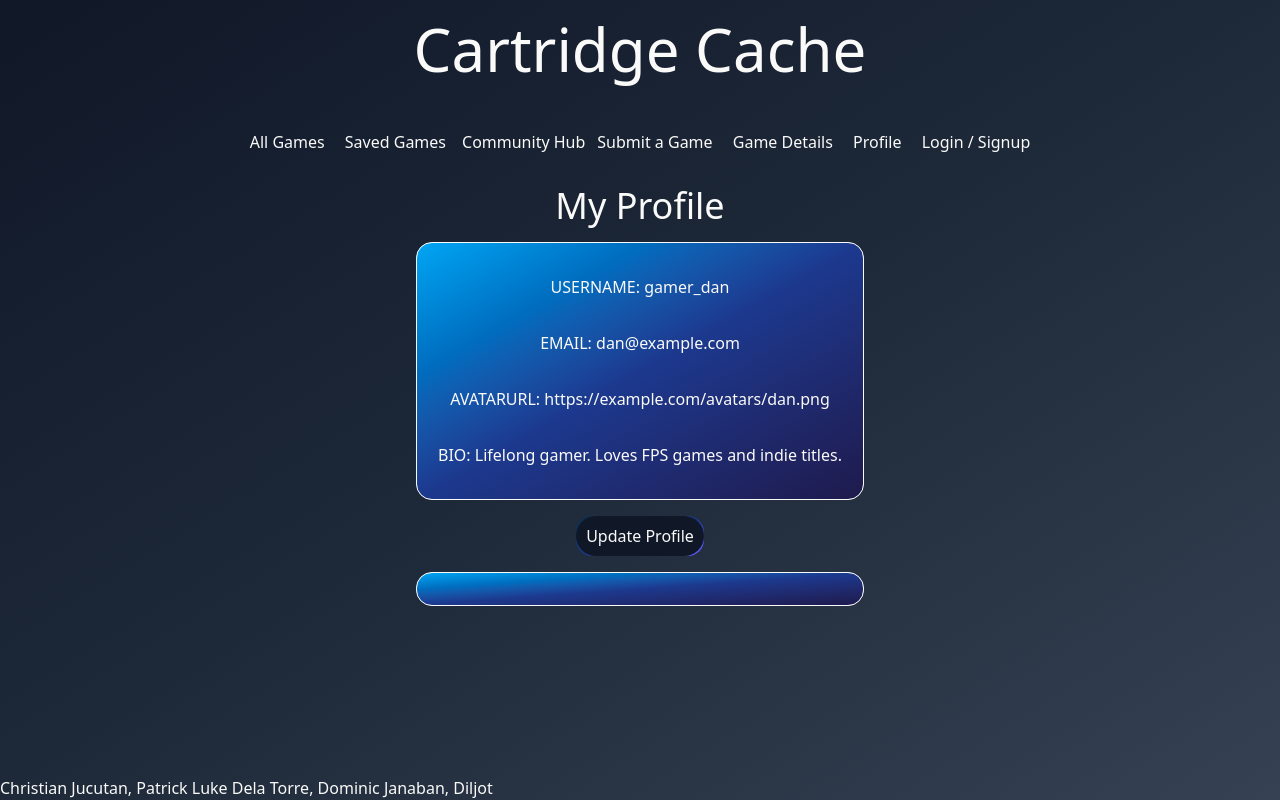
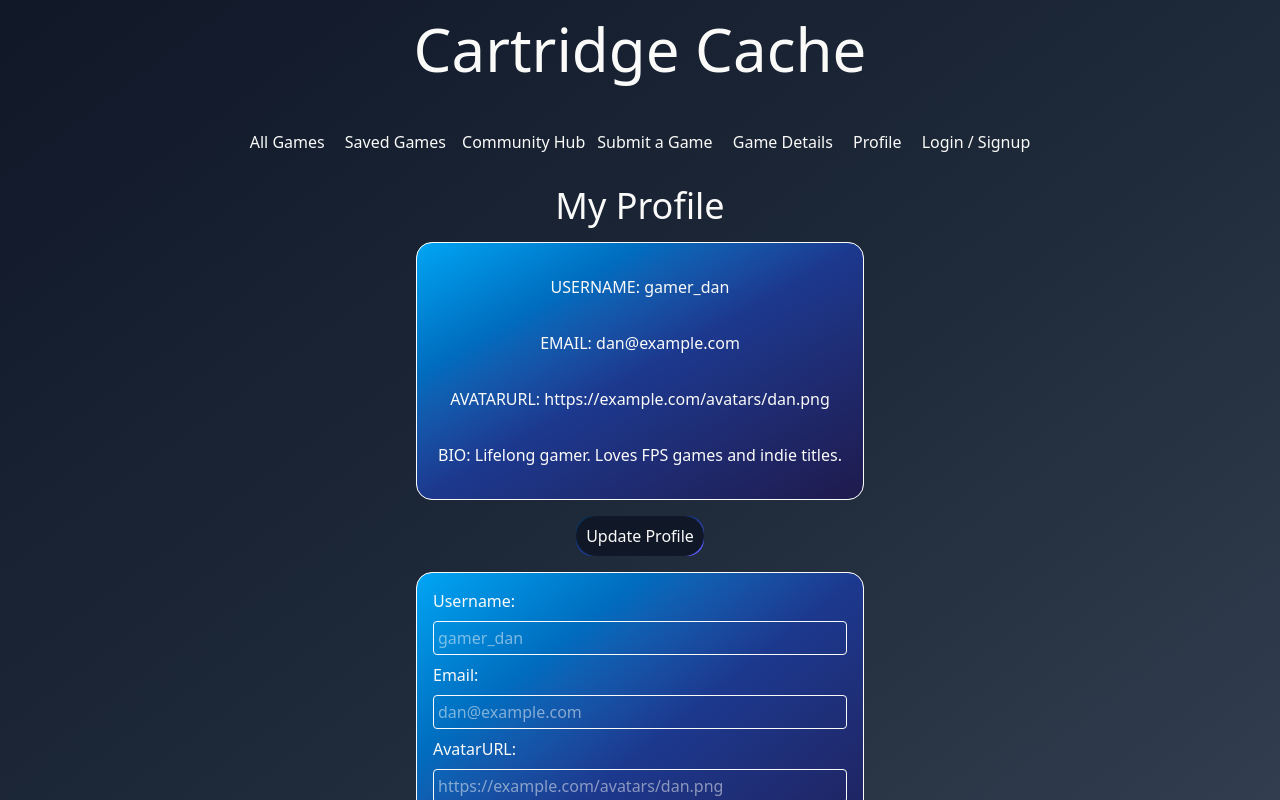
Before and after one commit to cjucutan/FSD_Group_Project, a React (Vite) app: page /userProfile in a window 1280 px wide. Both pictures are taken after a click on the button "Update Profile". Shown: the top 800 px of the page. Built offline with nearby package versions, Linux system fonts and the light colour scheme.

Commit message:
add input types for update form

```diff
--- a/src/components/common/user-profile/profile-page.tsx
+++ b/src/components/common/user-profile/profile-page.tsx
@@ -53,11 +53,22 @@ export function Profile(){
             {showUpdate &&
                 <form id="form" className="flex flex-col justify-center rounded-2xl border bg-white p-4 bg-linear-to-br
                             from-sky-500 via-blue-900 to-indigo-950 text-white max-w-md mx-auto">
-
+                    <div className="flex flex-col justify-center">
+                        <label>
+                            Username: <input type="text" placeholder={user.username} onChange={handleUserChange} className="border rounded p-1 my-2 w-full"/>
+                        </label>
+                        <label>
+                            Email: <input type="email" placeholder={user.email} onChange={handleEmailChange} className="border rounded p-1 my-2 w-full"/>
+                        </label>
+                        <label>
+                            AvatarURL: <input type="url" placeholder={user.avatarUrl} onChange={handleAvatarUrlChange} className="border rounded p-1 my-2 w-full"/>
+                        </label>
+                        <label>
+                            Bio: <textarea placeholder={user.bio} onChange={handleBioChange} className="border rounded p-1 my-2 w-full"/>
+                        </label>
+                    </div>
                 </form>
-
             }
-
         </div>
 
     )
```
